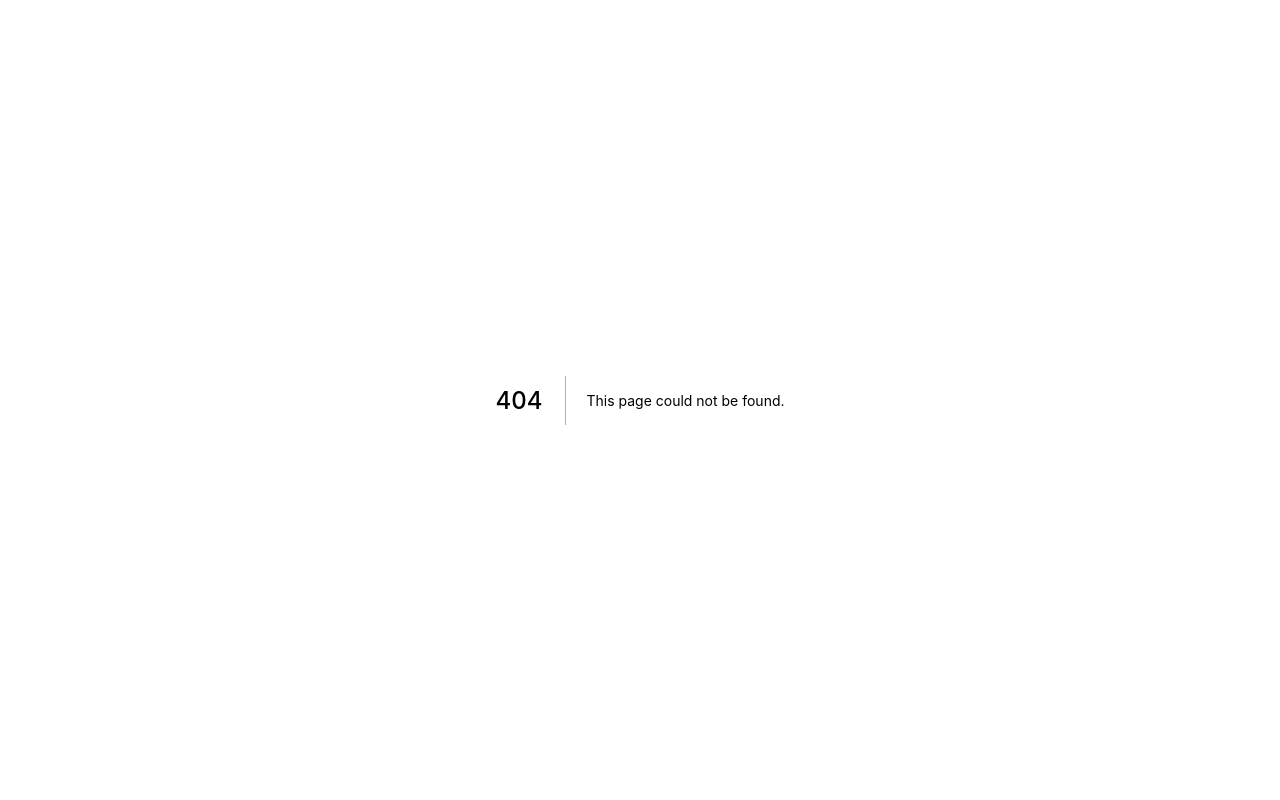
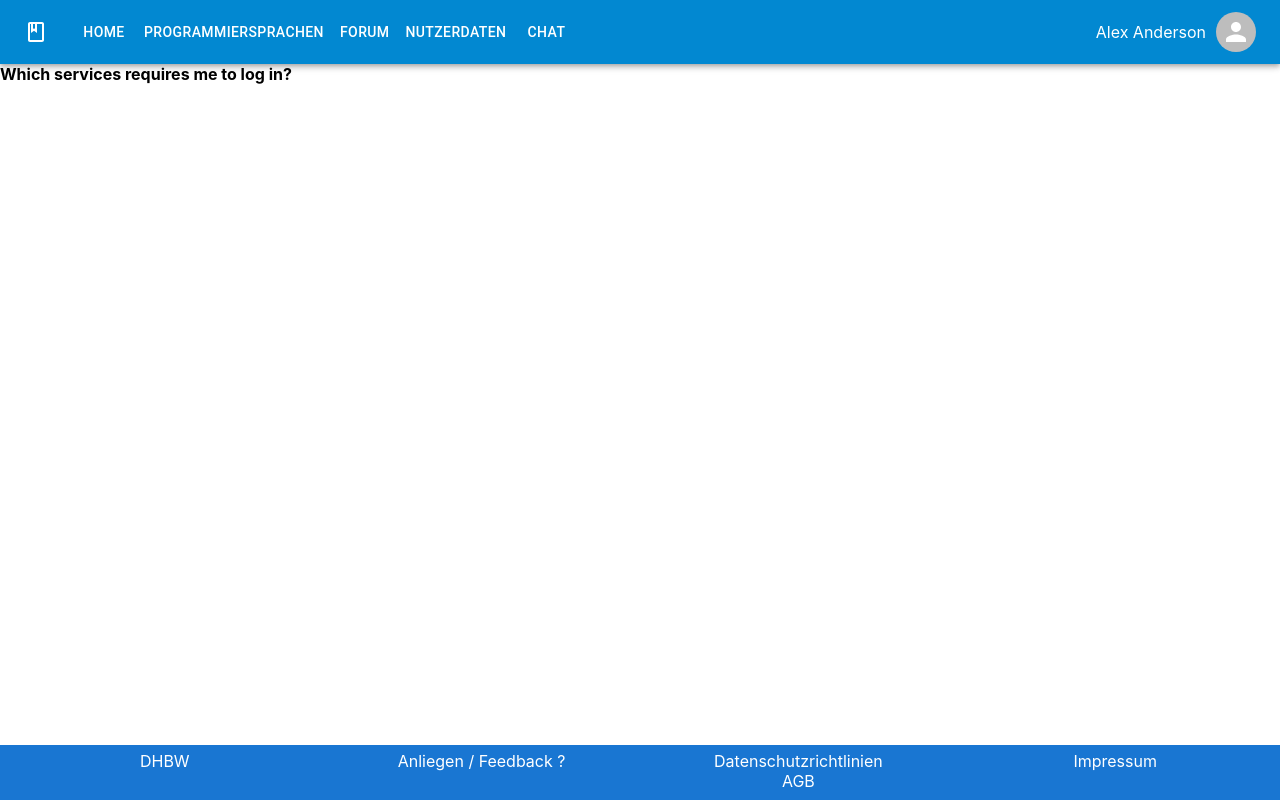
Before and after one commit to sakulklk/Lernmanagement, a Next.js app: page /signUp in a window 1280 px wide. Before the commit this address had no page. Built offline with nearby package versions, Linux system fonts and the light colour scheme.

Commit message:
1 file modified, 2 added

```diff
--- /dev/null
+++ b/components/login/signUp.js
@@ -0,0 +1,10 @@
+import Typography from '@mui/material/Typography';
+import TextField from '@mui/material/TextField';
+
+export default function sigUp() {
+  return (
+    <div>
+      <b>Which services requires me to log in?</b>
+    </div>
+  );
+}
--- /dev/null
+++ b/pages/signUp.js
@@ -0,0 +1,13 @@
+import SignUp from '../components/login/signUp.js';
+import NavBar from '../components/NavBar.js';
+import Footer from '../components/Footer.js';
+
+export default function signUp() {
+  return (
+    <>
+    <NavBar></NavBar>
+    <SignUp></SignUp>
+    <Footer></Footer>
+    </>
+  );
+  }
```
Also changed, not shown: components/login/login.js (+8 -0 lines).
